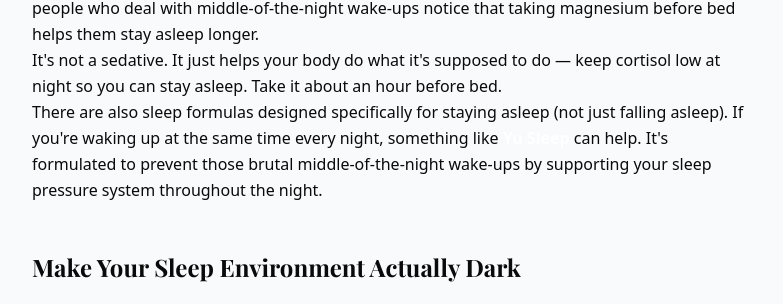
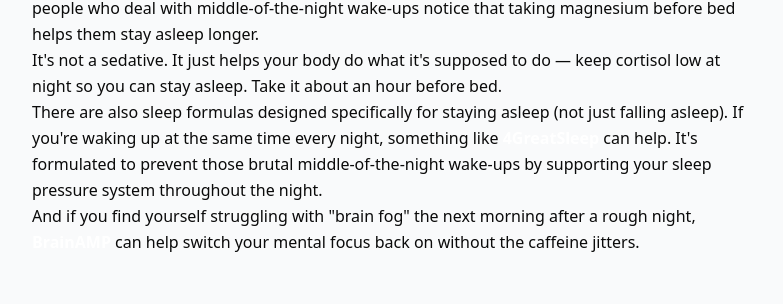
Before and after one commit to FormiloStudios/calmclarity_stitch, a Next.js app: page /articles/why-you-wake-up-at-3am-every-night in a window 1280 px wide. Shown: the part 3400-3704 px from the top of the page, without its empty margins (248-1031 px from the left). Built offline with nearby package versions, Linux system fonts and the light colour scheme; a web font is replaced by a local one.

Commit message:
Update affiliate links for Jaw Clenching, 3AM Wake-up, and Meeting Anxiety articles

```diff
--- a/src/app/articles/why-meetings-make-you-anxious/page.tsx
+++ b/src/app/articles/why-meetings-make-you-anxious/page.tsx
@@ -107,7 +107,7 @@ export default function ArticlePage() {
                         <p>If meeting anxiety is a regular thing for you, it helps to support your nervous system consistently, not just in the moment.</p>
                         <p><a href="https://a2828zngl4s9kd09v-s2ng3l9p.hop.clickbank.net" target="_blank" rel="noopener noreferrer" className="text-primary hover:underline font-bold">Magnesium</a> regulates your stress response. When you take it regularly, your baseline anxiety tends to decrease. You&#39;re not as easily thrown into fight-or-flight mode by everyday stressors like meetings.</p>
                         <p>It&#39;s not going to make you fearless. But it can take the edge off so your body doesn&#39;t react as intensely.</p>
-                        <p>If you need help with focus and mental clarity during meetings — like your brain goes blank when you&#39;re anxious - something like <a href="https://yu.com/products/focus" target="_blank" rel="noopener noreferrer" className="text-primary hover:underline font-bold">BrainAMP</a> can help. It supports cognitive function and mental energy without the jittery feeling that comes from just drinking more coffee.</p>
+                        <p>If you need help with focus and mental clarity during meetings — like your brain goes blank when you&#39;re anxious - something like <a href="https://www.advancedbionutritionals.com/DS24/BrainAMP/Brain-Just-Switched-On/HD.htm#aff=Select_partner" target="_blank" rel="noopener noreferrer" className="text-primary hover:underline font-bold">BrainAMP</a> can help. It supports cognitive function and mental energy without the jittery feeling that comes from just drinking more coffee.</p>
 
                         <h2 className="font-display text-3xl font-bold mt-16 mb-6">Reframe What&#39;s Happening</h2>
                         <p>When you feel your heart racing or your hands shaking, your brain often interprets it as "I&#39;m about to fail" or "Everyone can tell I&#39;m nervous." But those physical sensations don&#39;t mean you&#39;re doing something wrong. They just mean your nervous system is activated.</p>
--- a/src/app/articles/why-you-clench-your-jaw/page.tsx
+++ b/src/app/articles/why-you-clench-your-jaw/page.tsx
@@ -90,7 +90,7 @@ export default function ArticlePage() {
 
                         <h3 className="font-display text-2xl font-bold mt-12 mb-4">Give Your Jaw Physical Relief</h3>
                         <p>While you&#39;re working on calming your nervous system long-term, you also need to release the built-up tension right now.</p>
-                        <p>A <a href="https://amzn.to/3CH375m" target="_blank" rel="noopener noreferrer" className="text-primary hover:underline font-bold">massage gun</a> can help. Use it on the muscles along your jawline and down into your neck and shoulders. Start on the lowest setting - your jaw muscles are sensitive, so you don&#39;t need a lot of pressure.</p>
+                        <p>A <a href="https://amzn.to/4cpKSrt" target="_blank" rel="noopener noreferrer" className="text-primary hover:underline font-bold">massage gun</a> can help. Use it on the muscles along your jawline and down into your neck and shoulders. Start on the lowest setting - your jaw muscles are sensitive, so you don&#39;t need a lot of pressure.</p>
 
                         <div className="relative aspect-video w-full rounded-2xl overflow-hidden shadow-lg my-12">
                             <Image
@@ -101,7 +101,7 @@ export default function ArticlePage() {
                             />
                         </div>
 
-                        <p>Heat also helps. A warm compress or <a href="https://amzn.to/3CGEJg0" target="_blank" rel="noopener noreferrer" className="text-primary hover:underline font-bold">heating pad</a> on your jaw relaxes the muscles and increases blood flow, which helps release tension.</p>
+                        <p>Heat also helps. A warm compress or <a href="https://amzn.to/4rTUijJ" target="_blank" rel="noopener noreferrer" className="text-primary hover:underline font-bold">heating pad</a> on your jaw relaxes the muscles and increases blood flow, which helps release tension.</p>
                         <p>Some people also find relief from acupressure. Lying on an <a href="https://amzn.to/4kqM8MU" target="_blank" rel="noopener noreferrer" className="text-primary hover:underline font-bold">acupressure mat</a> for 10-15 minutes in the evening creates intense sensory input that can interrupt the tension cycle and force your body to reset.</p>
 
                         <h3 className="font-display text-2xl font-bold mt-12 mb-4">Address Nighttime Grinding</h3>
--- a/src/app/articles/why-you-wake-up-at-3am-every-night/page.tsx
+++ b/src/app/articles/why-you-wake-up-at-3am-every-night/page.tsx
@@ -89,7 +89,8 @@ export default function ArticlePage() {
                         <p>If your cortisol rhythm is off, sometimes you need to give your body a little extra support to get it back on track.</p>
                         <p><a href="https://a2828zngl4s9kd09v-s2ng3l9p.hop.clickbank.net" target="_blank" rel="noopener noreferrer" className="text-primary hover:underline font-bold">Magnesium</a> helps regulate cortisol and supports your body&#39;s natural sleep cycle. A lot of people who deal with middle-of-the-night wake-ups notice that taking magnesium before bed helps them stay asleep longer.</p>
                         <p>It&#39;s not a sedative. It just helps your body do what it&#39;s supposed to do — keep cortisol low at night so you can stay asleep. Take it about an hour before bed.</p>
-                        <p>There are also sleep formulas designed specifically for staying asleep (not just falling asleep). If you&#39;re waking up at the same time every night, something like <a href="https://yu.com/products/sleep" target="_blank" rel="noopener noreferrer" className="text-primary hover:underline font-bold">Yu Sleep</a> can help. It&#39;s formulated to prevent those brutal middle-of-the-night wake-ups by supporting your sleep pressure system throughout the night.</p>
+                        <p>There are also sleep formulas designed specifically for staying asleep (not just falling asleep). If you&#39;re waking up at the same time every night, something like <a href="https://4vitahealth.com/sp/4greatsleep-dg/#aff=Select_partner" target="_blank" rel="noopener noreferrer" className="text-primary hover:underline font-bold">4GreatSleep</a> can help. It&#39;s formulated to prevent those brutal middle-of-the-night wake-ups by supporting your sleep pressure system throughout the night.</p>
+                        <p>And if you find yourself struggling with "brain fog" the next morning after a rough night, <a href="https://www.advancedbionutritionals.com/DS24/BrainAMP/Brain-Just-Switched-On/HD.htm#aff=Select_partner" target="_blank" rel="noopener noreferrer" className="text-primary hover:underline font-bold">BrainAMP</a> can help switch your mental focus back on without the caffeine jitters.</p>
 
                         <h3 className="font-display text-2xl font-bold mt-12 mb-4">Make Your Sleep Environment Actually Dark</h3>
                         <p>Even small amounts of light can disrupt your sleep. Your brain registers light through your eyelids, and it interferes with melatonin production.</p>
```
Also changed, not shown: articles_list.txt (added), tracked_images.txt (added).
